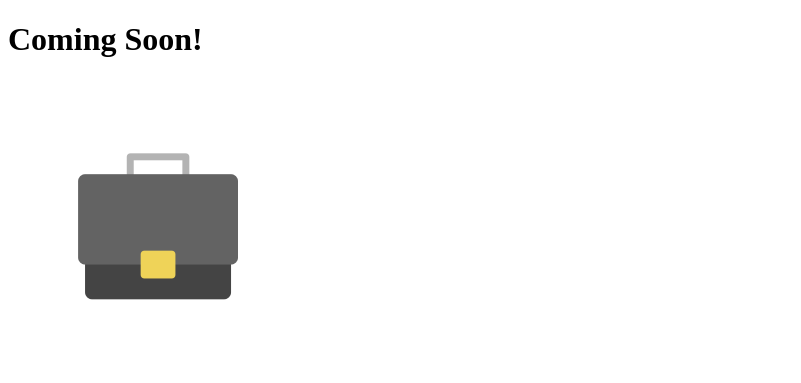
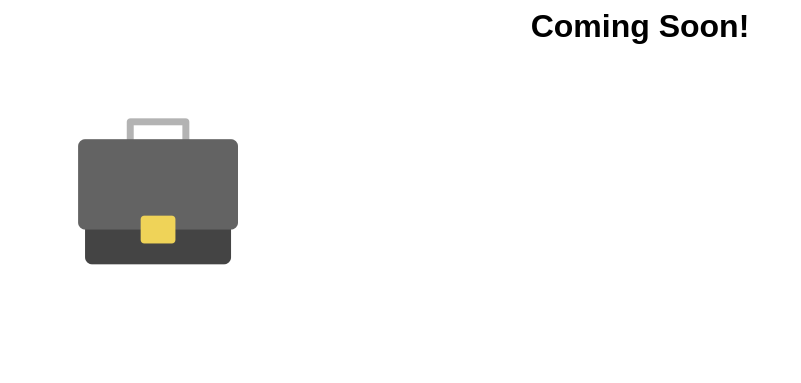
Before and after one commit to stevespiders/git-101, a plain HTML site: page index.html in a window 1280 px wide. Shown: the whole page, without its empty margins (0-801 px from the left). Drawn offline with Linux system fonts and the light colour scheme.

Commit message:
Center image and taglines on the webpage

```diff
--- a/index.html
+++ b/index.html
@@ -2,6 +2,7 @@
 <!DOCTYPE html>
 <html>
 <head>
+	<link rel="stylesheet" type="text/css" href="style.css">
 	<title></title>
 </head>
 <body>
--- /dev/null
+++ b/style.css
@@ -0,0 +1,6 @@
+body h1{
+	font-family: arial;
+	font-weight: bolder;
+	margin: 0;
+	text-align: center;
+}
```
